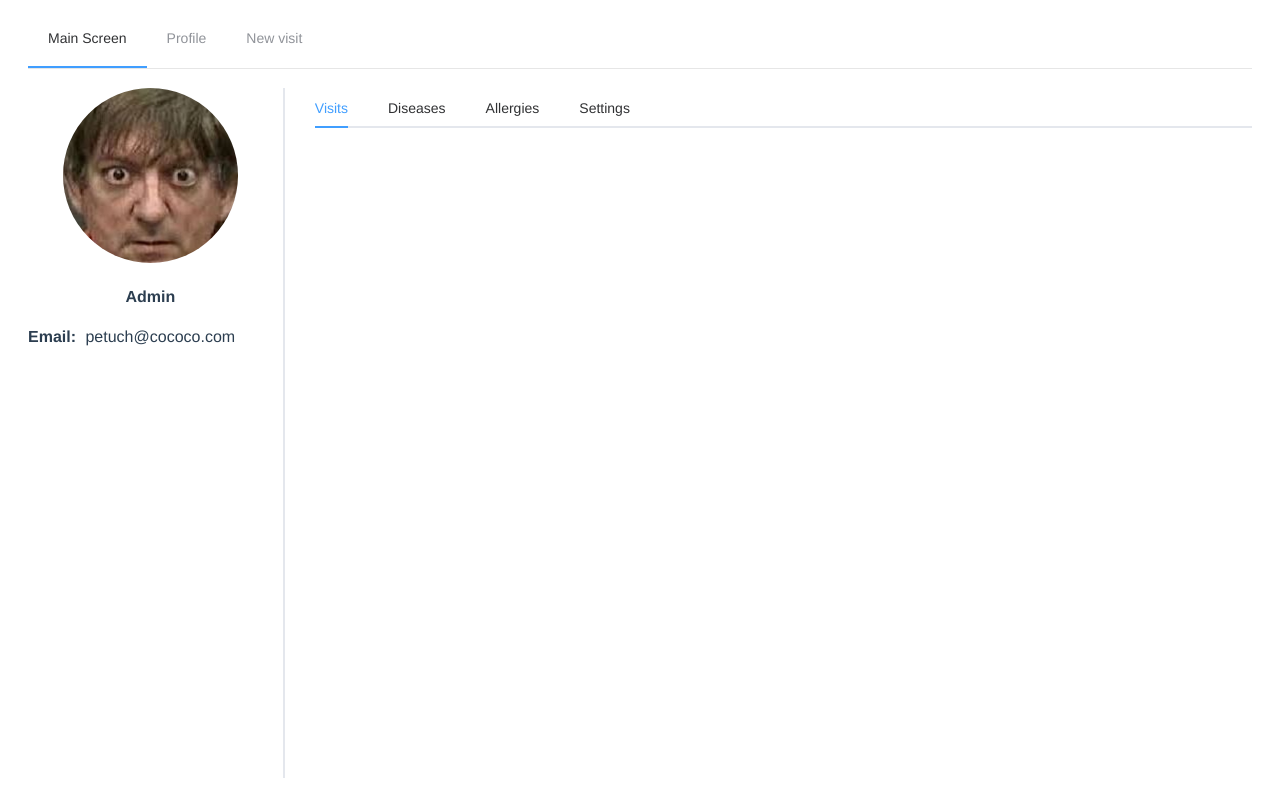
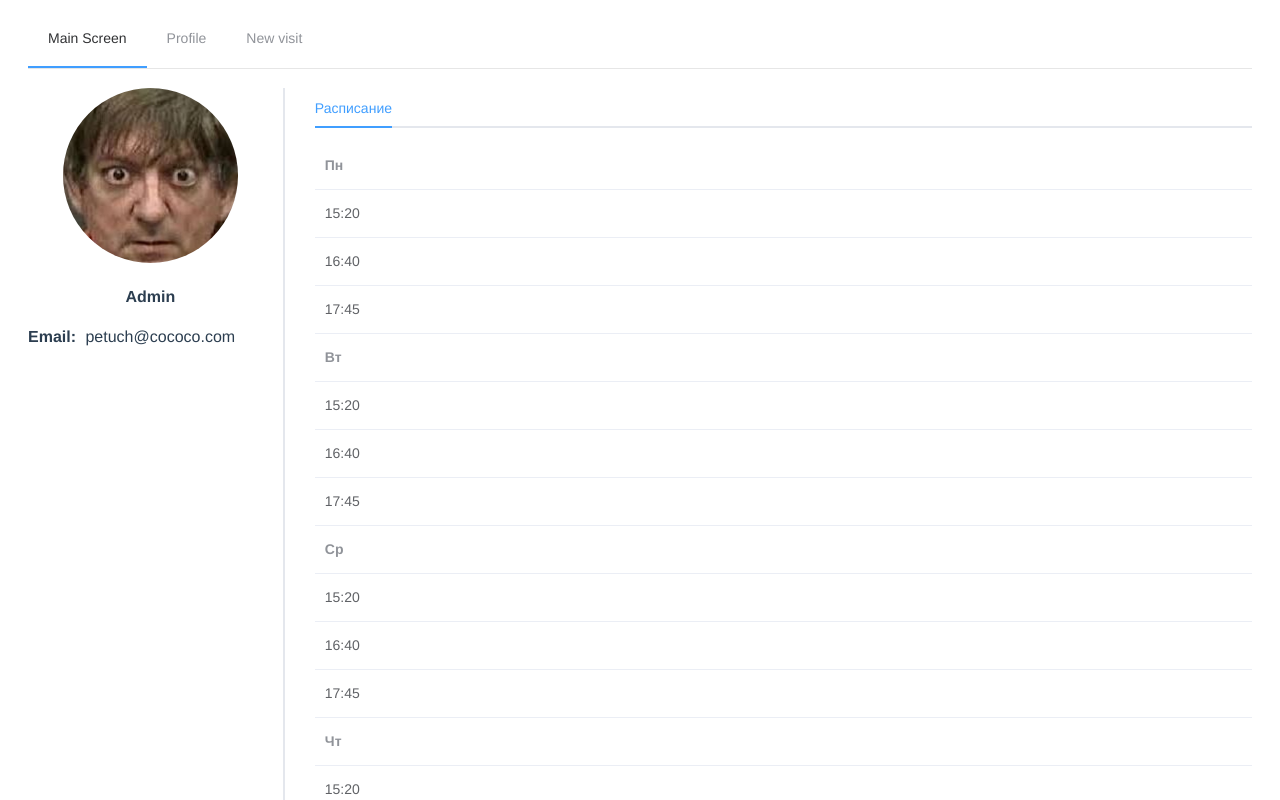
Before and after one commit to katseliv/healthcare-frontend, a Vue app: page /portal/profile in a window 1280 px wide. Shown: the top 800 px of the page. Built offline with nearby package versions, Linux system fonts and the light colour scheme.

Commit message:
doctor scheldule added

```diff
--- a/src/components/PatientProfile.vue
+++ b/src/components/AdminProfile/AdminProfile.vue
@@ -5,24 +5,13 @@
         <img :src="src" alt="avatar" />
       </el-avatar>
       <h4>
-        {{ patientProfile.fullName }}
+        {{ adminProfile.fullName }}
       </h4>
-      <p><span>Sex:</span> {{ patientProfile.sex }}</p>
-      <p><span>Email:</span> {{ patientProfile.eMail }}</p>
-      <p><span>Age:</span> {{ patientProfile.age }}</p>
+      <p><span>Email:</span> {{ adminProfile.eMail }}</p>
     </div>
     <el-tabs class="profile__tabs" v-model="activeName">
-      <el-tab-pane class="profile__tab" label="Visits" name="first">
-        <Visits />
-      </el-tab-pane>
-      <el-tab-pane class="profile__tab" label="Diseases" name="second"
-        ><Diseases
-      /></el-tab-pane>
-      <el-tab-pane class="profile__tab" label="Allergies" name="third">
-        <Allergies />
-      </el-tab-pane>
-      <el-tab-pane class="profile__tab" label="Settings" name="fourth">
-        <PatientProfileSettings />
+      <el-tab-pane class="profile__tab" label="Registration" name="first">
+        <AdminRegistration />
       </el-tab-pane>
     </el-tabs>
   </div>
@@ -32,30 +21,26 @@
 import { defineComponent } from "vue";
 import { mapState } from "vuex";
 
-import PatientProfileSettings from "./PatientProfileSettings.vue";
-import Allergies from "./Allergies.vue";
-import Diseases from "./Diseases.vue";
-import Visits from "./Visits/Visits.vue";
+import AdminRegistration from "./AdminRegistration.vue";
 
 export default defineComponent({
   data() {
     return {
       activeName: "first",
-      src: require("../assets/img/patient-avatar.jpg"),
+      src: require("../../assets/img/patient-avatar.jpg"),
       fit: "cover",
     };
   },
   components: {
-    PatientProfileSettings,
-    Allergies,
-    Diseases,
-    Visits,
+    AdminRegistration,
   },
   computed: {
-    ...mapState(["patientProfile"]),
+    ...mapState(["adminProfile"]),
   },
 });
 </script>
+
+
 
 <style scoped>
 .profile {
--- a/src/components/DoctorProfile.vue
+++ b/src/components/DoctorProfile/DoctorProfile.vue
@@ -10,17 +10,8 @@
       <p><span>Email:</span> {{ doctorProfile.eMail }}</p>
     </div>
     <el-tabs class="profile__tabs" v-model="activeName">
-      <el-tab-pane class="profile__tab" label="Visits" name="first">
-        <!-- <Visits /> -->
-      </el-tab-pane>
-      <el-tab-pane class="profile__tab" label="Diseases" name="second">
-        <!-- <Diseases/> -->
-      </el-tab-pane>
-      <el-tab-pane class="profile__tab" label="Allergies" name="third">
-        <!-- <Allergies /> -->
-      </el-tab-pane>
-      <el-tab-pane class="profile__tab" label="Settings" name="fourth">
-        <!-- <PatientProfileSettings /> -->
+      <el-tab-pane class="profile__tab" label="Расписание" name="first">
+        <Schedule />
       </el-tab-pane>
     </el-tabs>
   </div>
@@ -30,15 +21,19 @@
 import { defineComponent } from "vue";
 import { mapState } from "vuex";
 
+import Schedule from "./Schedule.vue";
+
 export default defineComponent({
   data() {
     return {
       activeName: "first",
-      src: require("../assets/img/patient-avatar.jpg"),
+      src: require("../../assets/img/patient-avatar.jpg"),
       fit: "cover",
     };
   },
-  components: {},
+  components: {
+    Schedule,
+  },
   computed: {
     ...mapState(["doctorProfile"]),
   },
--- /dev/null
+++ b/src/components/DoctorProfile/Schedule.vue
@@ -0,0 +1,150 @@
+<template>
+  <el-table
+    class="table"
+    v-for="day in schedule"
+    :key="day.id"
+    :data="day.slots"
+  >
+    <el-table-column :label="day.day" prop="time"></el-table-column>
+  </el-table>
+</template>
+
+<script lang="ts">
+import { defineComponent } from "vue";
+
+export default defineComponent({
+  data() {
+    return {
+      schedule: [
+        {
+          day: "Пн",
+          slots: [
+            {
+              id: 1,
+              time: "15:20",
+            },
+            {
+              id: 2,
+              time: "16:40",
+            },
+            {
+              id: 3,
+              time: "17:45",
+            },
+          ],
+        },
+        {
+          day: "Вт",
+          slots: [
+            {
+              id: 4,
+              time: "15:20",
+            },
+            {
+              id: 5,
+              time: "16:40",
+            },
+            {
+              id: 6,
+              time: "17:45",
+            },
+          ],
+        },
+        {
+          day: "Ср",
+          slots: [
+            {
+              id: 7,
+              time: "15:20",
+            },
+            {
+              id: 8,
+              time: "16:40",
+            },
+            {
+              id: 9,
+              time: "17:45",
+            },
+          ],
+        },
+        {
+          day: "Чт",
+          slots: [
+            {
+              id: 10,
+              time: "15:20",
+            },
+            {
+              id: 11,
+              time: "16:40",
+            },
+            {
+              id: 12,
+              time: "17:45",
+            },
+          ],
+        },
+        {
+          day: "Пт",
+          slots: [
+            {
+              id: 13,
+              time: "15:20",
+            },
+            {
+              id: 14,
+              time: "16:40",
+            },
+            {
+              id: 15,
+              time: "17:45",
+            },
+          ],
+        },
+        {
+          day: "Сб",
+          slots: [
+            {
+              id: 16,
+              time: "15:20",
+            },
+            {
+              id: 17,
+              time: "16:40",
+            },
+            {
+              id: 18,
+              time: "17:45",
+            },
+          ],
+        },
+        {
+          day: "Вс",
+          slots: [
+            {
+              id: 19,
+              time: "15:20",
+            },
+            {
+              id: 20,
+              time: "16:40",
+            },
+            {
+              id: 21,
+              time: "17:45",
+            },
+          ],
+        },
+      ],
+    };
+  },
+});
+</script>
+
+<style scoped>
+@media (max-width: 720px) {
+}
+.table {
+  overflow-x: scroll;
+}
+</style>
--- a/src/components/AdminProfile.vue
+++ b/src/components/PatientProfile/PatientProfile.vue
@@ -5,13 +5,24 @@
         <img :src="src" alt="avatar" />
       </el-avatar>
       <h4>
-        {{ adminProfile.fullName }}
+        {{ patientProfile.fullName }}
       </h4>
-      <p><span>Email:</span> {{ adminProfile.eMail }}</p>
+      <p><span>Sex:</span> {{ patientProfile.sex }}</p>
+      <p><span>Email:</span> {{ patientProfile.eMail }}</p>
+      <p><span>Age:</span> {{ patientProfile.age }}</p>
     </div>
     <el-tabs class="profile__tabs" v-model="activeName">
-      <el-tab-pane class="profile__tab" label="Registration" name="first">
-        <AdminRegistration />
+      <el-tab-pane class="profile__tab" label="Visits" name="first">
+        <Visits />
+      </el-tab-pane>
+      <el-tab-pane class="profile__tab" label="Diseases" name="second"
+        ><Diseases
+      /></el-tab-pane>
+      <el-tab-pane class="profile__tab" label="Allergies" name="third">
+        <Allergies />
+      </el-tab-pane>
+      <el-tab-pane class="profile__tab" label="Settings" name="fourth">
+        <PatientProfileSettings />
       </el-tab-pane>
     </el-tabs>
   </div>
@@ -21,26 +32,30 @@
 import { defineComponent } from "vue";
 import { mapState } from "vuex";
 
-import AdminRegistration from "./AdminRegistration.vue";
+import PatientProfileSettings from "./PatientProfileSettings.vue";
+import Allergies from "./Allergies.vue";
+import Diseases from "./Diseases.vue";
+import Visits from "../Visits/Visits.vue";
 
 export default defineComponent({
   data() {
     return {
       activeName: "first",
-      src: require("../assets/img/patient-avatar.jpg"),
+      src: require("../../assets/img/patient-avatar.jpg"),
       fit: "cover",
     };
   },
   components: {
-    AdminRegistration,
+    PatientProfileSettings,
+    Allergies,
+    Diseases,
+    Visits,
   },
   computed: {
-    ...mapState(["adminProfile"]),
+    ...mapState(["patientProfile"]),
   },
 });
 </script>
-
-
 
 <style scoped>
 .profile {
--- a/src/router/index.ts
+++ b/src/router/index.ts
@@ -3,7 +3,7 @@ import { createRouter, createWebHistory, RouteLocation, RouteRecordRaw } from "v
 import AuthorizationPage from "../views/AuthorizationPage.vue"
 import Login from "../components/Login.vue"
 import PatientRegistration from "../components/PatientRegistration.vue"
-import AdminRegistration from "../components/AdminRegistration.vue"
+import AdminRegistration from "../components/AdminProfile/AdminRegistration.vue"
 import Portal from "../views/Portal.vue"
 import MainScreen from "../components/MainScreen.vue"
 import NewVisit from "../components/NewVisit.vue"
--- a/src/views/Profile.vue
+++ b/src/views/Profile.vue
@@ -8,9 +8,9 @@
 import { defineComponent } from "vue";
 import { mapState } from "vuex";
 
-import DoctorProfile from "@/components/DoctorProfile.vue";
-import PatientProfile from "@/components/PatientProfile.vue";
-import AdminProfile from "@/components/AdminProfile.vue";
+import DoctorProfile from "@/components/DoctorProfile/DoctorProfile.vue";
+import PatientProfile from "@/components/PatientProfile/PatientProfile.vue";
+import AdminProfile from "@/components/AdminProfile/AdminProfile.vue";
 
 export default defineComponent({
   components: {
```
Also changed, not shown: src/components/AdminProfile/AdminRegistration.vue (renamed from src/components/AdminRegistration.vue), src/components/PatientProfile/Allergies.vue (renamed from src/components/Allergies.vue), src/components/PatientProfile/Diseases.vue (renamed from src/components/Diseases.vue), src/components/PatientProfile/PatientProfileSettings.vue (renamed from src/components/PatientProfileSettings.vue).
